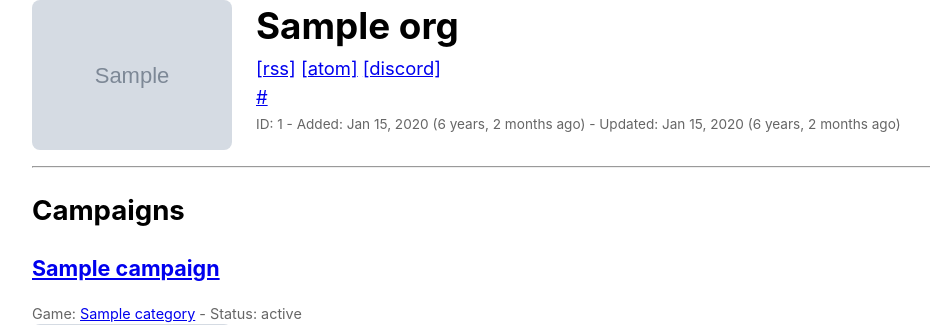
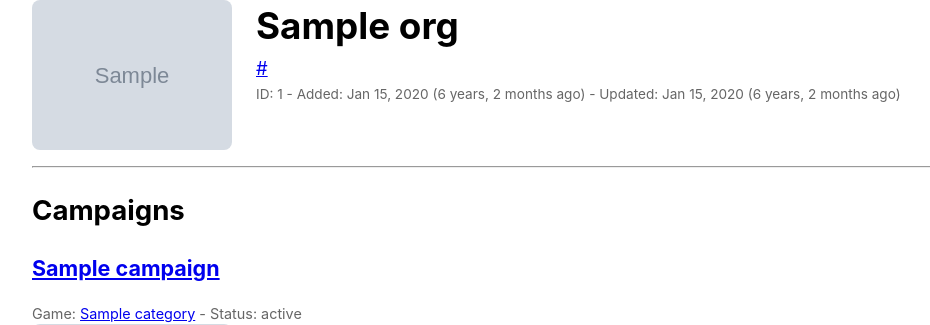
Before and after one commit to TheLovinator1/ttvdrops, a Django app: template templates/kick/organization_detail.html in a window 1280 px wide. Shown: the part 149-474 px from the top of the page, without its empty margins (128-1058 px from the left). Run offline with Django 4.2, Linux system fonts and the light colour scheme; the template is opened without the code that fills it: most values are stand-ins (such as "Sample title", 1, 10 or a date in 2020); grey boxes marked "Sample" are stand-in pictures; parts of the project's set-up code (start-up, migrations or seed data) failed here and were passed over.

Commit message:
Remove RSS/Atom/Discord feed links from organization detail page

```diff
--- a/templates/kick/organization_detail.html
+++ b/templates/kick/organization_detail.html
@@ -2,20 +2,6 @@
 {% block title %}
     {{ org.name }} — Kick Organization
 {% endblock title %}
-{% block extra_head %}
-    <link rel="alternate"
-          type="application/rss+xml"
-          title="All Kick organizations (RSS)"
-          href="{% url 'kick:organization_feed' %}" />
-    <link rel="alternate"
-          type="application/atom+xml"
-          title="All Kick organizations (Atom)"
-          href="{% url 'kick:organization_feed_atom' %}" />
-    <link rel="alternate"
-          type="application/atom+xml"
-          title="All Kick organizations (Discord)"
-          href="{% url 'kick:organization_feed_discord' %}" />
-{% endblock extra_head %}
 {% block content %}
     <main>
         <nav aria-label="Breadcrumb">
@@ -39,14 +25,6 @@
             {% endif %}
             <div>
                 <h1 style="margin: 0 0 0.25rem 0;">{{ org.name }}</h1>
-                <div>
-                    <a href="{% url 'kick:organization_feed' %}"
-                       title="RSS feed for all organizations">[rss]</a>
-                    <a href="{% url 'kick:organization_feed_atom' %}"
-                       title="Atom feed for all organizations">[atom]</a>
-                    <a href="{% url 'kick:organization_feed_discord' %}"
-                       title="Discord feed for all organizations">[discord]</a>
-                </div>
                 {% if org.restricted %}<p style="margin: 0.25rem 0; color: #b00;">Restricted</p>{% endif %}
                 {% if org.url %}
                     <p style="margin: 0.25rem 0;">
```
